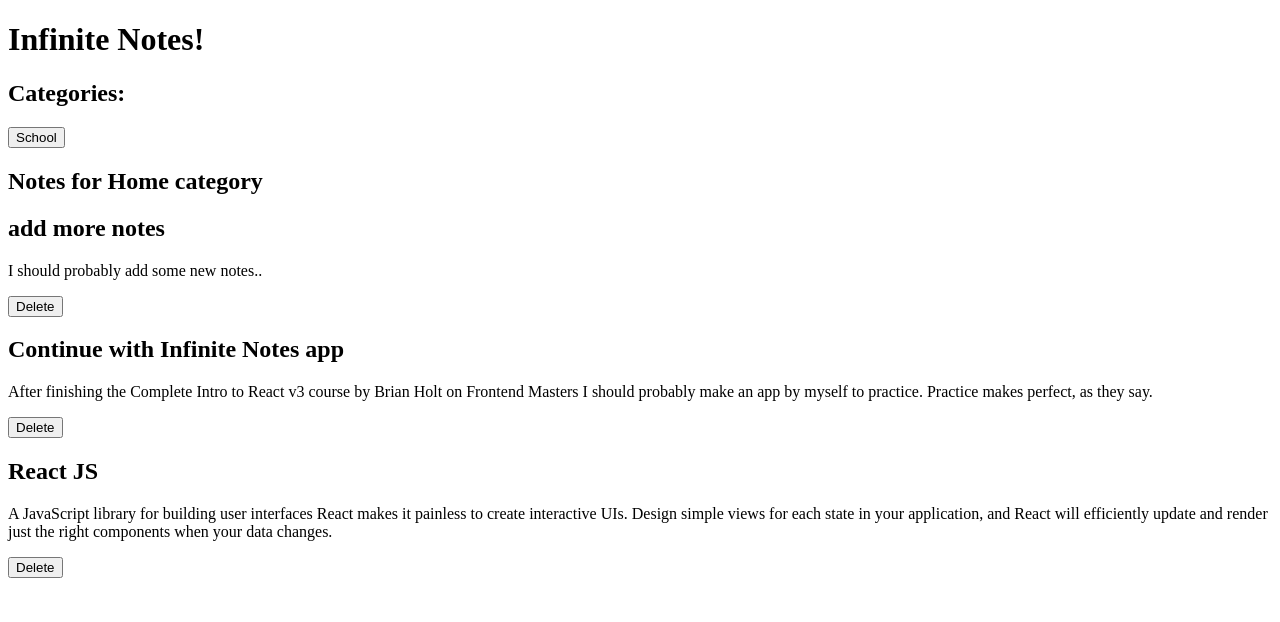
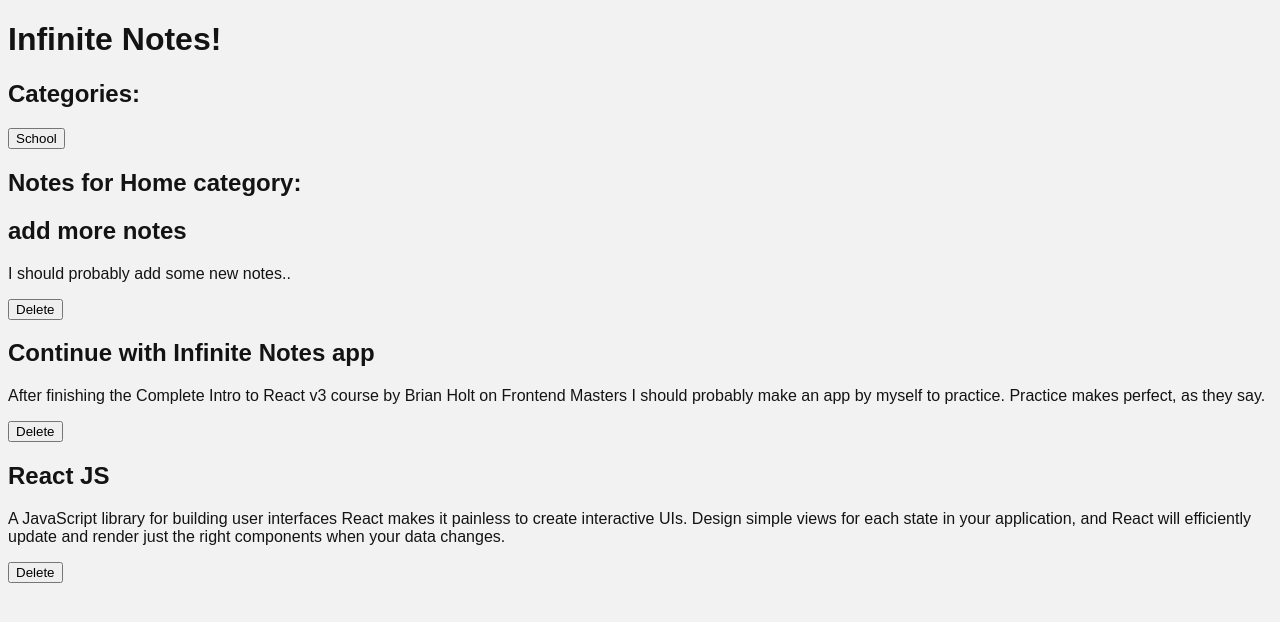
Before and after one commit to EddyVinck/Infinite-Notes, a React app: page / in a window 1280 px wide. Shown: the top 622 px of the page. Built offline with nearby package versions, Linux system fonts and the light colour scheme.

Commit message:
read from the nested categories

```diff
--- a/index.html
+++ b/index.html
@@ -6,6 +6,13 @@
   <meta name="viewport" content="width=device-width, initial-scale=1.0">
   <meta http-equiv="X-UA-Compatible" content="ie=edge">
   <title>Infinite Notes</title>
+  <style>
+    body {
+      background-color: #f2f2f2;
+      color: rgba(0, 0, 0, 0.92);
+      font-family: sans-serif
+    }
+  </style>
 </head>
 
 <body>
--- a/src/App.jsx
+++ b/src/App.jsx
@@ -1,12 +1,59 @@
-import React from 'react';
+/* eslint-disable no-console */
+
+import React, { Component } from 'react';
 import Notes from './Notes';
 import notes from './notes-data';
 
-const App = () => (
-  <div>
-    <h1>Infinite Notes!</h1>
-    <Notes notes={notes} />
-  </div>
-);
+class App extends Component {
+  state = {
+    allNotes: notes,
+    selectedCategory: null,
+  };
+
+  navigateCategory = (categoryID) => {
+    const { allNotes } = this.state;
+
+    const newCategory = this.findCategory(categoryID, allNotes);
+    this.setState({ selectedCategory: newCategory });
+    console.log(newCategory);
+  };
+
+  // findCategory = (id, object) => {
+  //   let temp;
+  //   if (object.id === id) {
+  //       return object;
+  //   }
+  //   object.categories.some(o => temp = findCategory(o, id));
+  //   return temp;
+  // }
+
+  findCategory = (categoryID, notesCategory) => {
+    // debugger; // eslint-disable-line
+    console.log('function call');
+    console.log(notesCategory);
+    if (notesCategory.categoryID === categoryID) {
+      return notesCategory;
+    }
+    for (let i = 0; i < notesCategory.categories.length; i += 1) {
+      const result = this.findCategory(categoryID, notesCategory.categories[i]);
+
+      if (result) return result;
+    }
+
+    return null;
+  };
+
+  render() {
+    const { allNotes, selectedCategory } = this.state;
+    const notesToView = selectedCategory !== null ? selectedCategory : allNotes;
+
+    return (
+      <div>
+        <h1>Infinite Notes!</h1>
+        <Notes notes={notesToView} navigateCategory={this.navigateCategory} />
+      </div>
+    );
+  }
+}
 
 export default App;
--- a/src/Categories.jsx
+++ b/src/Categories.jsx
@@ -1,15 +1,18 @@
 import React from 'react';
-import { arrayOf } from 'prop-types';
+import { arrayOf, func } from 'prop-types';
 import category from './types';
 
 const Categories = (props) => {
-  const { categories } = props;
-  console.log(categories);
+  const { categories, navigateCategory } = props;
   return (
     <div className="categories">
       <h2>Categories:</h2>
       {categories.map((cat) => (
-        <button key={cat.categoryName} type="button">
+        <button
+          onClick={() => navigateCategory(cat.categoryID)}
+          key={cat.categoryName}
+          type="button"
+        >
           {cat.categoryName}
         </button>
       ))}
@@ -17,6 +20,9 @@ const Categories = (props) => {
   );
 };
 
-Categories.propTypes = { categories: arrayOf(category).isRequired };
+Categories.propTypes = {
+  categories: arrayOf(category).isRequired,
+  navigateCategory: func.isRequired,
+};
 
 export default Categories;
--- a/src/Notes.jsx
+++ b/src/Notes.jsx
@@ -1,25 +1,22 @@
 /* eslint-disable no-console */
 import React, { Component, Fragment } from 'react';
+import { func } from 'prop-types';
 import Note from './Note';
 import Categories from './Categories';
 
 import category from './types';
 
 class Notes extends Component {
-  componentDidUpdate() {
-    // update db if the notes have changed
-    // or maybe do this on a note basis instead of overwriting the entire notes in the database
-  }
+  componentDidUpdate() {}
 
   handleDeleteNote = () => {};
 
   render() {
-    const { notes } = this.props;
-    console.log(notes);
+    const { notes, navigateCategory } = this.props;
     return (
       <Fragment>
-        <Categories categories={notes.categories} />
-        <h2>Notes for {notes.categoryName} category</h2>
+        <Categories categories={notes.categories} navigateCategory={navigateCategory} />
+        <h2>Notes for {notes.categoryName} category:</h2>
         <div className="Notes">
           {notes.notes.map((note) => (
             <Note key={note.id} note={note} handleDeleteNote={this.handleDeleteNote} />
@@ -30,6 +27,6 @@ class Notes extends Component {
   }
 }
 
-Notes.propTypes = { notes: category.isRequired };
+Notes.propTypes = { notes: category.isRequired, navigateCategory: func.isRequired };
 
 export default Notes;
--- a/src/notes-data.json
+++ b/src/notes-data.json
@@ -1,5 +1,6 @@
 {
   "categoryName":"Home",
+  "categoryID":0,
   "notes":[
     {
       "id":0,
@@ -20,6 +21,7 @@
   "categories":[
     {
       "categoryName":"School",
+      "categoryID":1,
       "notes":[
         {
           "id":0,
@@ -35,6 +37,7 @@
       "categories":[
         {
           "categoryName":"Web development",
+          "categoryID":2,
           "notes":[
             {
               "id":0,
@@ -48,11 +51,30 @@
             }
           ],
           "categories":[
+            {
+              "categoryName":"Front-end",
+              "categoryID":5,
+              "notes":[
+                {
+                  "id":0,
+                  "title":"Front-end Note 1",
+                  "text":"Lorem ipsum dolor sit amet consectetur adipisicing elit. Distinctio tempora officiis sed quis nostrum fugiat ea. Dicta neque beatae molestiae! "
+                },
+                {
+                  "id":1,
+                  "title":"Front-end Note 2",
+                  "text":"Lorem ipsum dolor sit amet consectetur adipisicing elit. Distinctio tempora officiis sed quis nostrum fugiat ea. Dicta neque beatae molestiae! "
+                }
+              ],
+              "categories":[
 
+              ]
+            }
           ]
         },
         {
           "categoryName":"Mobile App Development",
+          "categoryID":3,
           "notes":[
             {
               "id":0,
@@ -71,6 +93,7 @@
         },
         {
           "categoryName":"Database",
+          "categoryID":4,
           "notes":[
             {
               "id":0,
```
